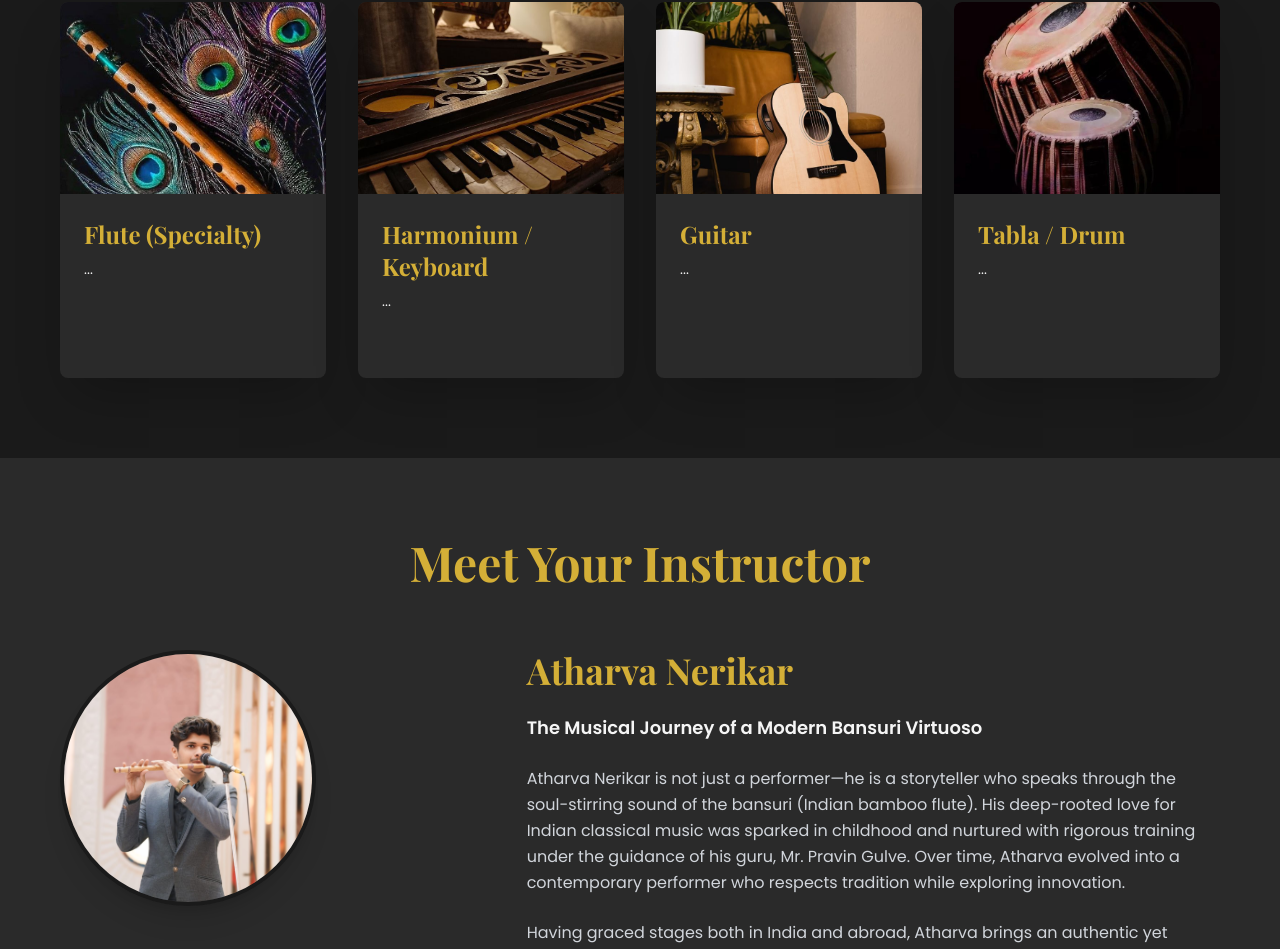
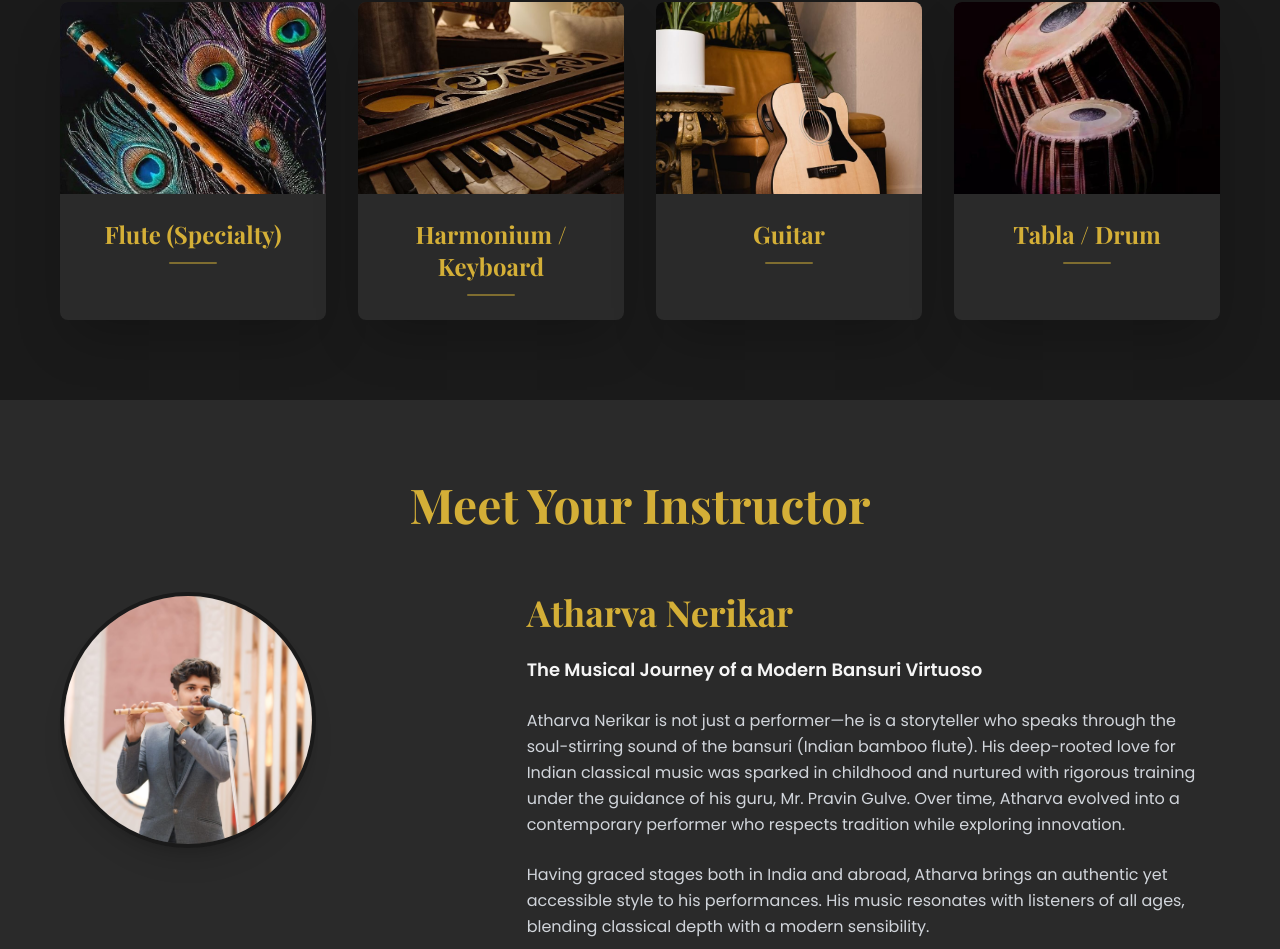
Before and after one commit to Harsh-a1213/Atharva-Flute, a React (Vite) app: page / in a window 1280 px wide. Shown: the part 1504-2453 px from the top of the page. Built offline with nearby package versions, Linux system fonts and the light colour scheme.

Commit message:
new transform

```diff
--- a/components/BookPerformanceModal.tsx
+++ b/components/BookPerformanceModal.tsx
@@ -102,12 +102,14 @@ const BookPerformanceModal: React.FC<Props> = ({ isOpen, onClose }) => {
   };
 
   return (
-    <div className="fixed inset-0 z-50 flex items-center justify-center p-4 bg-black/60">
+    <div className="fixed inset-0 z-50 flex items-center justify-center p-4 bg-black/70">
       <div className="bg-white rounded-3xl max-w-xl w-full p-8 shadow-2xl relative text-gray-900">
+
+        {/* Close Button */}
         <button
           onClick={onClose}
           aria-label="Close"
-          className="absolute top-4 right-4 text-2xl text-gray-600 hover:text-gray-800"
+          className="absolute top-4 right-4 w-10 h-10 rounded-full bg-gray-100 flex items-center justify-center text-2xl text-gray-700 hover:bg-gray-200"
         >
           &times;
         </button>
@@ -118,16 +120,17 @@ const BookPerformanceModal: React.FC<Props> = ({ isOpen, onClose }) => {
               🎉 Booking Submitted
             </h3>
             <p className="mt-3 text-gray-700">
-              We’ll contact you soon to discuss performance details.
+              We’ll contact you shortly with performance details.
             </p>
           </div>
         ) : (
           <>
+            {/* Header */}
             <h3 className="text-3xl font-serif font-bold text-center mb-1">
               Book a Performance
             </h3>
             <p className="text-center text-gray-500 mb-6">
-              Share your event details and we’ll get in touch.
+              Let soulful live music elevate your special event.
             </p>
 
             <form onSubmit={handleSubmit} className="space-y-4">
--- a/components/Classes.tsx
+++ b/components/Classes.tsx
@@ -12,13 +12,14 @@ const ClassCard: React.FC<ClassCardProps> = ({ cls }) => (
       alt={cls.name}
       className="w-full h-48 object-cover transition-transform duration-500 group-hover:scale-110"
     />
-    <div className="p-6">
-      <h3 className="text-2xl font-serif font-bold text-brand-gold mb-2">
+
+    <div className="p-6 text-center">
+      <h3 className="text-2xl font-serif font-bold text-brand-gold">
         {cls.name}
       </h3>
-      <p className="text-brand-light text-sm leading-relaxed min-h-[4rem]">
-        {cls.description}
-      </p>
+
+      {/* Optional subtle divider for elegance */}
+      <div className="mx-auto mt-3 h-[2px] w-12 bg-brand-gold/50 rounded-full"></div>
     </div>
   </div>
 );
```
